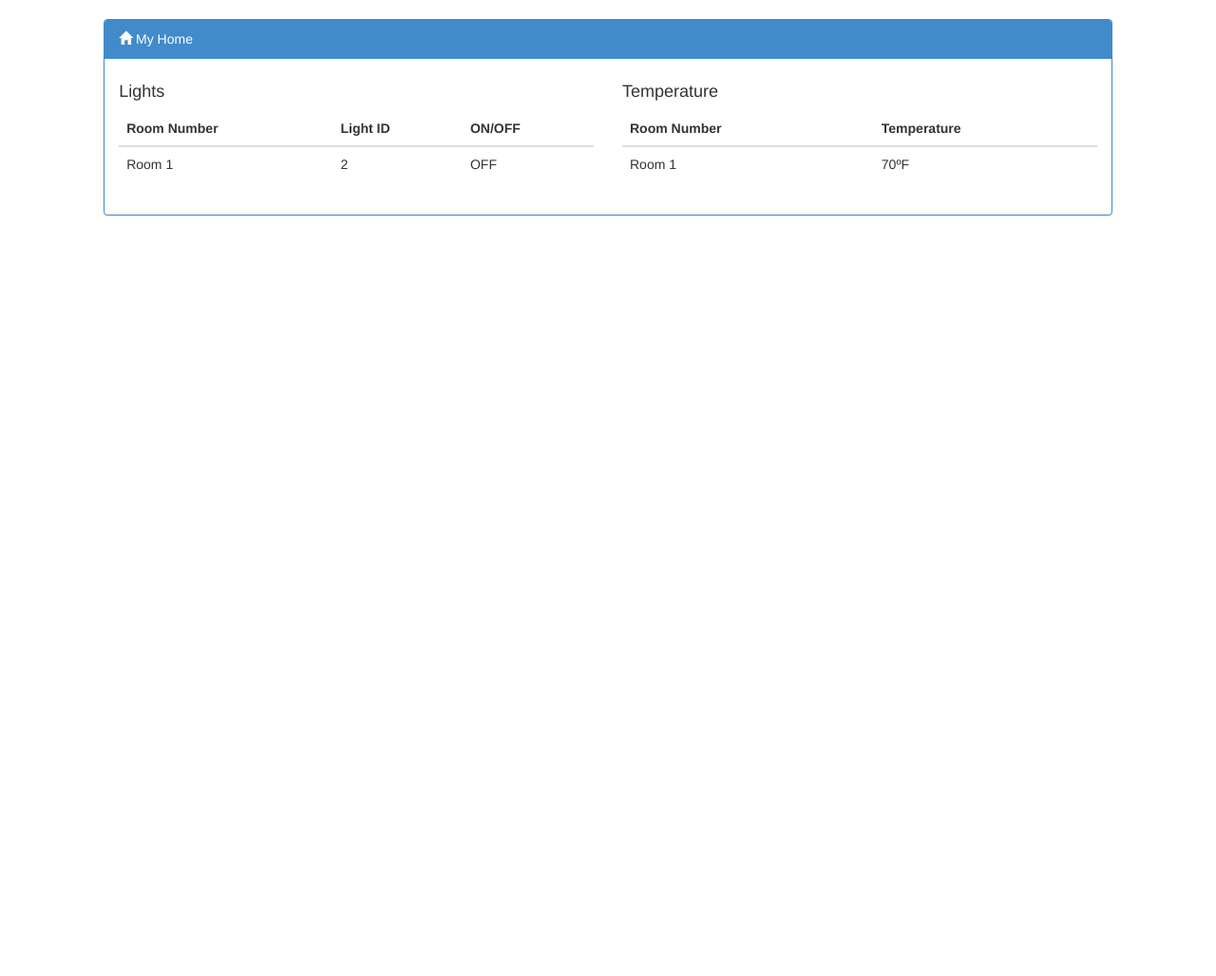
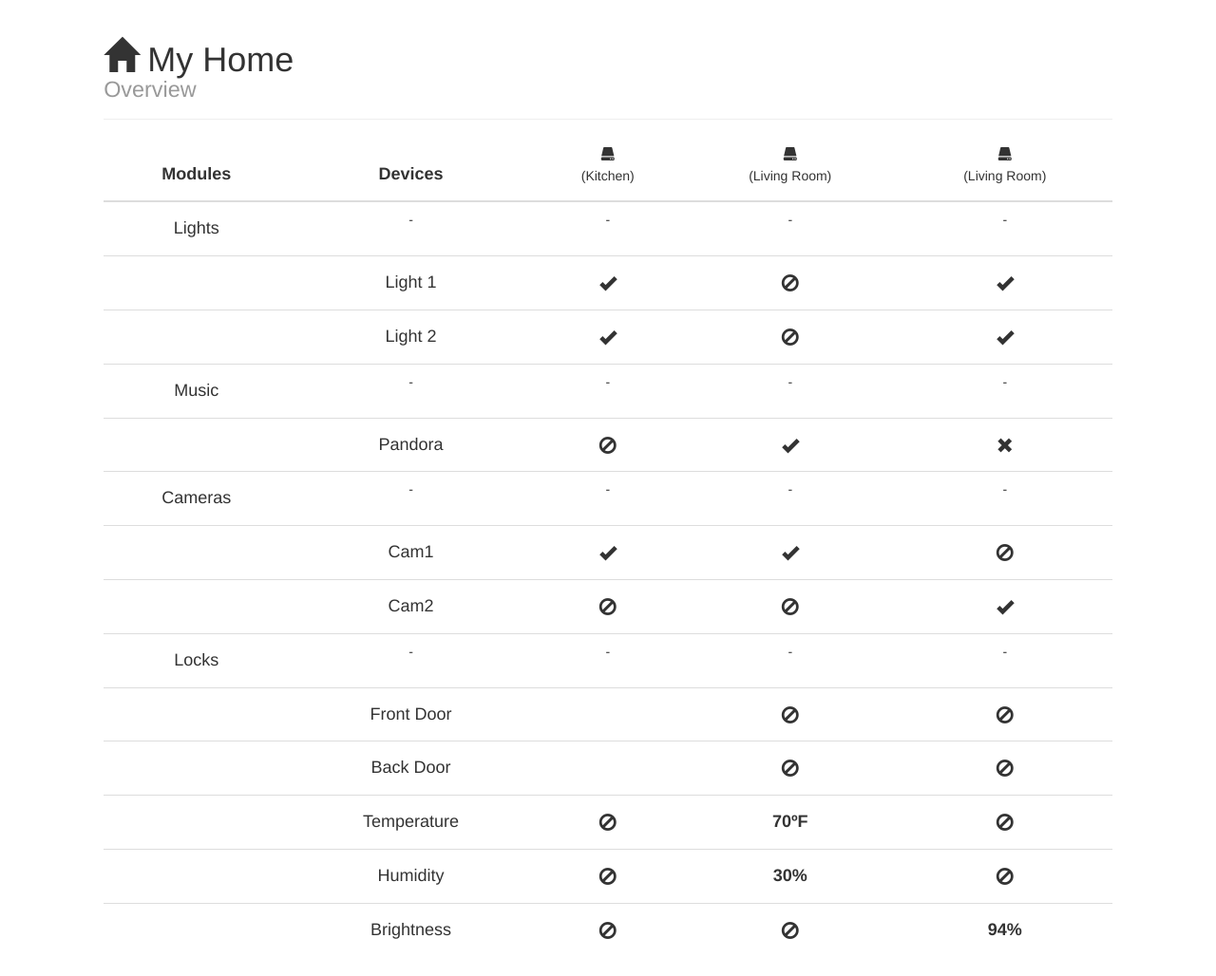
Before and after one commit to Mercer44/ProjectAladdin, a PHP site: page / in a window 1280 px wide. Shown: the part 52-1080 px from the top of the page at 95% size. Before the commit the page ends 279 px from the top, so only its background shows below. Run offline with PHP 8.4, Linux system fonts and the light colour scheme; a stand-in replaces the project's code that opens the database connection; some libraries are stand-ins or nearby versions.

Commit message:
Homepage Redesign
Homepage Simple design
expansion of navbar

```diff
--- a/index.php
+++ b/index.php
@@ -6,6 +6,20 @@
 	require 'requirecss.php';
 ?>
 <meta http-equiv="Content-Type" content="text/html; charset=utf-8" />
+<style type="text/css">
+.page-header {
+	margin-top: 20px;
+}
+span .glyphicon glyphicon-hdd{
+display:table;
+margin:0 auto;
+width: 50%;
+text-align: center;
+}
+th,td {
+	text-align: center;
+}
+</style>
 <title>Project Aladdin</title>
 </head>
 
@@ -13,72 +27,137 @@
 <?PHP
 	require 'nav.php';
 ?>
-</div>
 <div class="container-fluid">
   <div class="row">
     <div class="col-md-10 col-md-offset-1">
-        	<div class="panel panel-primary">
-            <div class="panel-heading"><span class="glyphicon glyphicon-home"> </span> My Home </div>
-            	<div class="panel-body">
-               	<div class="container-fluid">
-				<div class="row">
-                <div class="col-md-6">
-                <h4>Lights</h4>
-				<table class="table table-hover">
+      <div class="page-header">
+        <?PHP
+				//Ajax Request
+			?>
+        <h1><span class="glyphicon glyphicon-home"> </span> My Home <br />
+          <small>Overview</small></h1>
+	  </div>
+      <table class="table">
       	<thead>
         <tr>
-                <th>Room Number</th> <th>Light ID</th><th>ON/OFF</th>
+        	<th><h4><strong>Modules</strong></h4></th>
+            <th><h4><strong>Devices</strong></h4></th>
+            <th><span class="glyphicon glyphicon-hdd" id='ActiveToolTip' data-toggle='tooltip' data-placement='right' title='IP: 172.22.205.45'></span><h5>(Kitchen)</h5></th>
+            <th><span class="glyphicon glyphicon-hdd" id='ActiveToolTip' data-toggle='tooltip' data-placement='right' title='IP: 172.22.205.46'></span><h5>(Living Room)</h5></th>
+            <th><span class="glyphicon glyphicon-hdd" id='ActiveToolTip' data-toggle='tooltip' data-placement='right' title='IP: 172.22.205.47'></span><h5>(Living Room)</h5></th>
         </tr>
         </thead>
-                <tbody>
         <tr>
-                	<td>Room 1</td> <td>2</td> <td>OFF</td>
+          <td><h4>Lights</h4></td>
+          <td>-</td>
+          <td>-</td>
+          <td>-</td>
+          <td>-</td>
         </tr>
-                </tbody>
-
+        <tr>
+        	<td></td>
+            <td><h4>Light 1</h4></td>
+            <td><h4><span class="glyphicon glyphicon-ok" id='ActiveToolTip' data-toggle='tooltip' data-placement='right' title='Running'></span></h4></td>
+            <td><h4><span class="glyphicon glyphicon-ban-circle" id='ActiveToolTip' data-toggle='tooltip' data-placement='right' title='N/A'></span></h4></td>
+            <td><h4><span class="glyphicon glyphicon-ok" id='ActiveToolTip' data-toggle='tooltip' data-placement='right' title='Running'></span></h4></td>
+        </tr>
+         <tr>
+        	<td></td>
+            <td><h4>Light 2</h4></td>
+            <td><h4><span class="glyphicon glyphicon-ok" id='ActiveToolTip' data-toggle='tooltip' data-placement='right' title='Running'></span></h4></td>
+            <td><h4><span class="glyphicon glyphicon-ban-circle" id='ActiveToolTip' data-toggle='tooltip' data-placement='right' title='N/A'></span></h4></td>
+            <td><h4><span class="glyphicon glyphicon-ok" id='ActiveToolTip' data-toggle='tooltip' data-placement='right' title='Running'> </span></h4></td>
+        </tr>
+        <tr>
+          <td><h4>Music</h4></td>
+          <td>-</td>
+          <td>-</td>
+          <td>-</td>
+          <td>-</td>
+        </tr>
+        <tr>
+          <td><h4></h4></td>
+          <td><h4>Pandora</h4></td>
+          <td><h4><span class="glyphicon glyphicon-ban-circle" id='ActiveToolTip' data-toggle='tooltip' data-placement='right' title='N/A'></span></h4></td>
+          <td><h4><span class="glyphicon glyphicon-ok" id='ActiveToolTip' data-toggle='tooltip' data-placement='right' title='Running'></span></h4></td>
+          <td><h4><span class="glyphicon glyphicon-remove" id='ActiveToolTip' data-toggle='tooltip' data-placement='right' title='Disabled'></span></h4></td>
+        </tr>
+        <tr>
+          <td><h4>Cameras</h4></td>
+          <td>-</td>
+          <td>-</td>
+          <td>-</td>
+          <td>-</td>
+        </tr>
+        <tr>
+          <td></td>
+          <td><h4>Cam1</h4></td>
+          <td><h4><span class="glyphicon glyphicon-ok" id='ActiveToolTip' data-toggle='tooltip' data-placement='right' title='Running'></span></h4></td>
+          <td><h4><span class="glyphicon glyphicon-ok" id='ActiveToolTip' data-toggle='tooltip' data-placement='right' title='Running'></span></h4></td>
+          <td><h4><span class="glyphicon glyphicon-ban-circle" id='ActiveToolTip' data-toggle='tooltip' data-placement='right' title='N/A'></span></h4></td>
+        </tr>
+        <tr>
+          <td></td>
+          <td><h4>Cam2</h4></td>
+          <td><h4><span class="glyphicon glyphicon-ban-circle" id='ActiveToolTip' data-toggle='tooltip' data-placement='right' title='N/A'></span></h4></td>
+          <td><h4><span class="glyphicon glyphicon-ban-circle" id='ActiveToolTip' data-toggle='tooltip' data-placement='right' title='N/A'></span></h4></td>
+          <td><h4><span class="glyphicon glyphicon-ok" id='ActiveToolTip' data-toggle='tooltip' data-placement='right' title='Running'></span></h4></td>
+        </tr>
+        <tr>
+          <td><h4>Locks</h4></td>
+          <td>-</td>
+          <td>-</td>
+          <td>-</td>
+          <td>-</td>
+        </tr>
+        <tr>
+          <td></td>
+          <td><h4>Front Door</h4></td>
+          <td><h4><i class="icon-large icon-unlock" id='ActiveToolTip' data-toggle='tooltip' data-placement='right' title='Unlocked'></i></h4></td>
+          <td><h4><span class="glyphicon glyphicon-ban-circle" id='ActiveToolTip' data-toggle='tooltip' data-placement='right' title='N/A'></span></h4></td>
+          <td><h4><span class="glyphicon glyphicon-ban-circle" id='ActiveToolTip' data-toggle='tooltip' data-placement='right' title='N/A'></span></h4></td>
+        </tr>
+        <tr>
+          <td></td>
+          <td><h4>Back Door</h4></td>
+          <td><h4><span class="icon-large icon-lock " id='ActiveToolTip' data-toggle='tooltip' data-placement='right' title='Locked!'></span></h4></td>
+          <td><h4><span class="glyphicon glyphicon-ban-circle" id='ActiveToolTip' data-toggle='tooltip' data-placement='right' title='N/A'></span></h4></td>
+          <td><h4><span class="glyphicon glyphicon-ban-circle" id='ActiveToolTip' data-toggle='tooltip' data-placement='right' title='N/A'></span></h4></td>
+        </tr>
+        <tr>
+          <td></td>
+          <td><h4>Temperature</h4></td>
+          <td><h4><span class="glyphicon glyphicon-ban-circle" id='ActiveToolTip' data-toggle='tooltip' data-placement='right' title='N/A'></span></h4></td>
+          <td><h4><strong>70ºF</strong></h4></td>
+          <td><h4><span class="glyphicon glyphicon-ban-circle" id='ActiveToolTip' data-toggle='tooltip' data-placement='right' title='N/A'></span></h4></td>
+        </tr>
+         <tr>
+          <td></td>
+          <td><h4>Humidity</h4></td>
+          <td><h4><span class="glyphicon glyphicon-ban-circle" id='ActiveToolTip' data-toggle='tooltip' data-placement='right' title='N/A'></span></h4></td>
+          <td><h4><strong>30%</strong></h4></td>
+          <td><h4><span class="glyphicon glyphicon-ban-circle" id='ActiveToolTip' data-toggle='tooltip' data-placement='right' title='N/A'></span></h4></td>
+        </tr>
+         <tr>
+          <td></td>
+          <td><h4>Brightness</h4></td>
+          <td><h4><span class="glyphicon glyphicon-ban-circle" id='ActiveToolTip' data-toggle='tooltip' data-placement='right' title='N/A'></span></h4></td>
+          <td><h4><span class="glyphicon glyphicon-ban-circle" id='ActiveToolTip' data-toggle='tooltip' data-placement='right' title='N/A'></span></h4></td>
+          <td><h4><strong>94%</strong></h4></td>
+        </tr>
       </table>
-           		<?PHP
-				//Ajax Call here
-
-				?>
-                </div>
-                <div class="col-md-6">
-                <h4>Temperature</h4>
-				<table class="table table-hover">
-                <thead>
-                <tr>
-                <th>Room Number</th><th>Temperature</th>
-                </tr>
-                </thead>
-                <tbody>
-                <tr>
-                	<td>Room 1</td> <td>70ºF</td>
-                </tr>
-                </tbody>
-
-                </table>
-           		<?PHP
-				//Ajax Call here
-
-				?>
     </div>
   </div>
 </div>
 
+
 <!-- Row Separator -->
-
-                </div>
-			</div>
-            </div>
-       	</div>
-    </div>
-</div>
-
 <script type="text/javascript" src="dist/js/jquery-2.0.3.js"> </script>
 <script type="text/javascript" src="dist/js/bootstrap.js"> </script>
-<script>
+<script type="text/javascript">
  $(document).ready(function () { $('.dropdown-toggle').dropdown(); }) //Dropdown Menu Functionality Stupid bootstrap...
+ $('span').tooltip() //Running Tooltip triggering
+ $('i').tooltip() //Secondary Tooltip triggering
  </script>
 </body>
-
 </html>
--- a/nav.php
+++ b/nav.php
@@ -1,3 +1,30 @@
+
+
+<?PHP
+function curPageName()
+{
+ return substr($_SERVER["SCRIPT_NAME"],strrpos($_SERVER["SCRIPT_NAME"],"/")+1);
+}
+
+/*FIND THE CURRENT ACTIVE PAGE. */
+
+include 'connect.php';
+
+
+
+$overviewActive = '';
+
+if (curPageName() == "index.php")
+{
+	$overviewActive = "class='active'";
+}
+if (curPageName() == "room.php")
+{
+	$notyet = '';
+}
+
+
+?>
 
 <nav class="navbar navbar-default" role="navigation">
   <div class="container-fluid">
@@ -15,7 +42,7 @@
     <!-- Collect the nav links, forms, and other content for toggling -->
     <div class="collapse navbar-collapse" id="bs-example-navbar-collapse-1">
       <ul class="nav navbar-nav">
-        <li class="active"><a href="#">Overview</a></li>
+        <li <?PHP echo $overviewActive ?>><a href="/">Overview</a></li>
         <li class="dropdown">
           <a href="#" class="dropdown-toggle" data-toggle="dropdown">Floor 1<b class="caret"></b></a>
           <ul class="dropdown-menu">
--- a/requirecss.php
+++ b/requirecss.php
@@ -1,3 +1,4 @@
 <?PHP
 echo '<link href="dist/css/bootstrap.css" rel="stylesheet">';
+echo '<link href="dist/css/moarglyphicons.css" rel="stylesheet">';
 ?>
```
Lines whose indentation alone changed are shown as unchanged.
